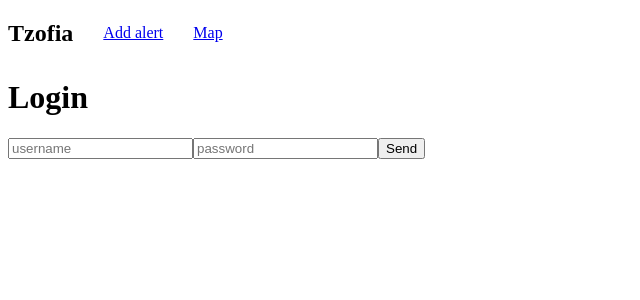
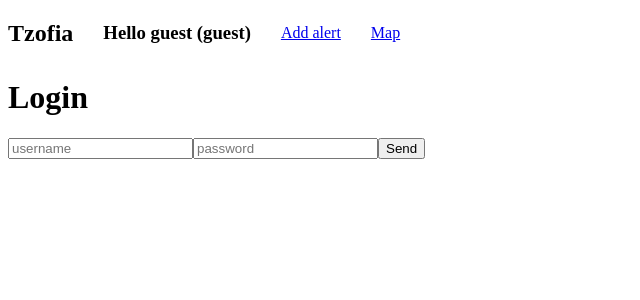
Before and after one commit to Sanzake/tzofiya, a React (Vite) app in the folder frontend/: page /auth/login in a window 1280 px wide. Shown: the top 300 px of the page, without its empty margins (0-640 px from the left). Built offline with nearby package versions, Linux system fonts and the light colour scheme; no server answers.

Commit message:
Improve header add username and loguot button

```diff
--- a/frontend/src/components/Layout/Header.tsx
+++ b/frontend/src/components/Layout/Header.tsx
@@ -1,12 +1,31 @@
-import { NavLink } from 'react-router'
+import { NavLink, useNavigate } from 'react-router'
 import "./Header.css"
+import useFetchGet from '../../hooks/useFetchGet'
+import type { User } from '../../types/userType';
+
+const url = "http://localhost:3001/api/auth/me";
 
 export default function Header() {
+  const navigate = useNavigate()
+  const token = localStorage.getItem("token")
+  const { data } = useFetchGet<User>(url, {Authorization: `Bearer ${token}`})
+  const username = data ? data.message.username : "guest"
+  const role = data ? data.message.role : "guest"
+
+  const handleLogout = () => {
+    localStorage.setItem("token", "")
+    window.location.reload()
+    navigate("/auth/login")
+  }
+
   return (
       <div className='navBar'>
         <h2>Tzofia</h2>
+        <h3>Hello {username} ({role})</h3>
         <NavLink to={"/addAlert"}>Add alert</NavLink>
         <NavLink to={"/alerts"}>Map</NavLink>
+        {role === "admin" && <NavLink to={"/admin/users"}>Admin page</NavLink>}
+        {data && <button type='button' onClick={handleLogout}>LogOut</button>}
       </div>
   )
 }
```
